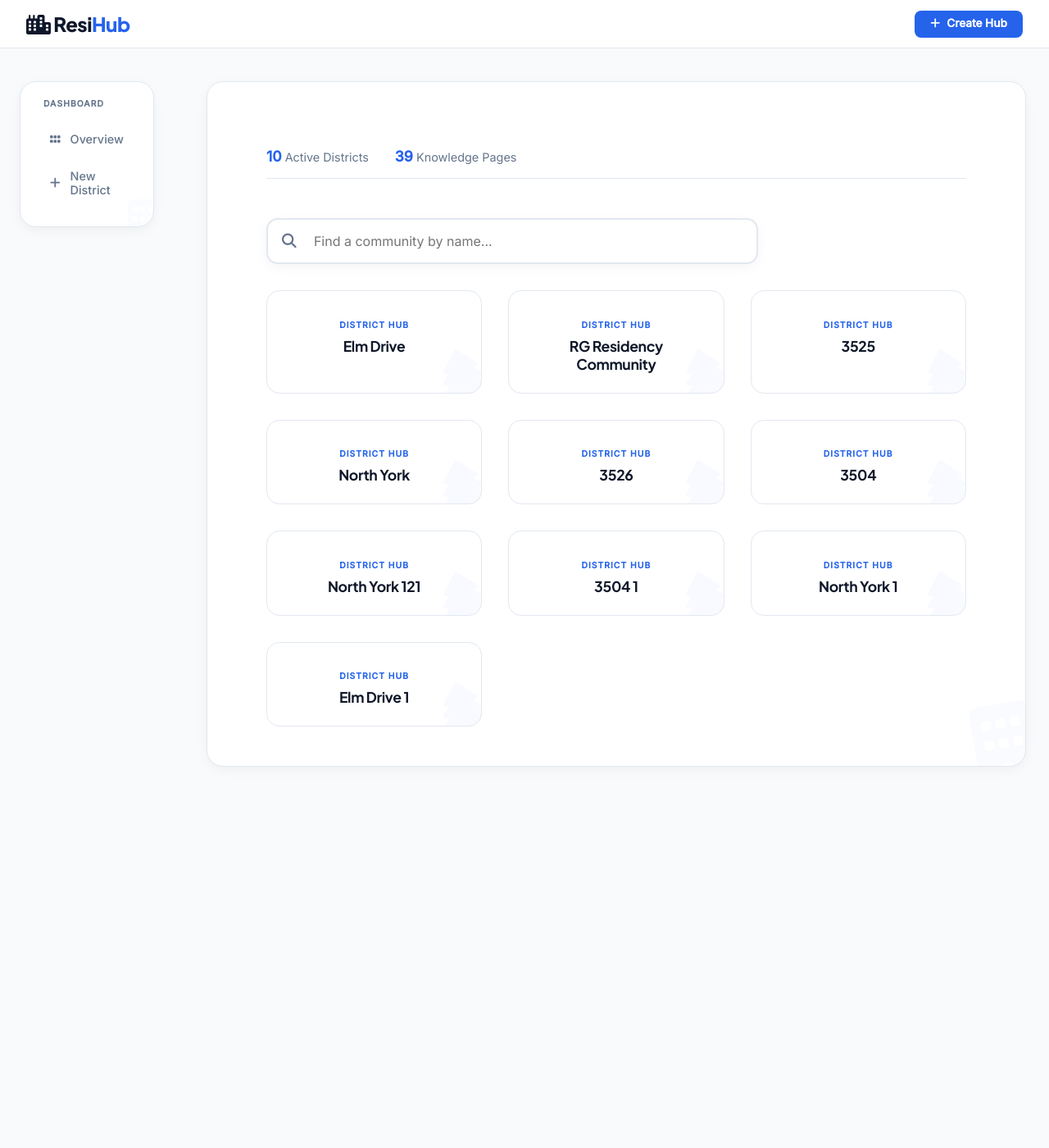
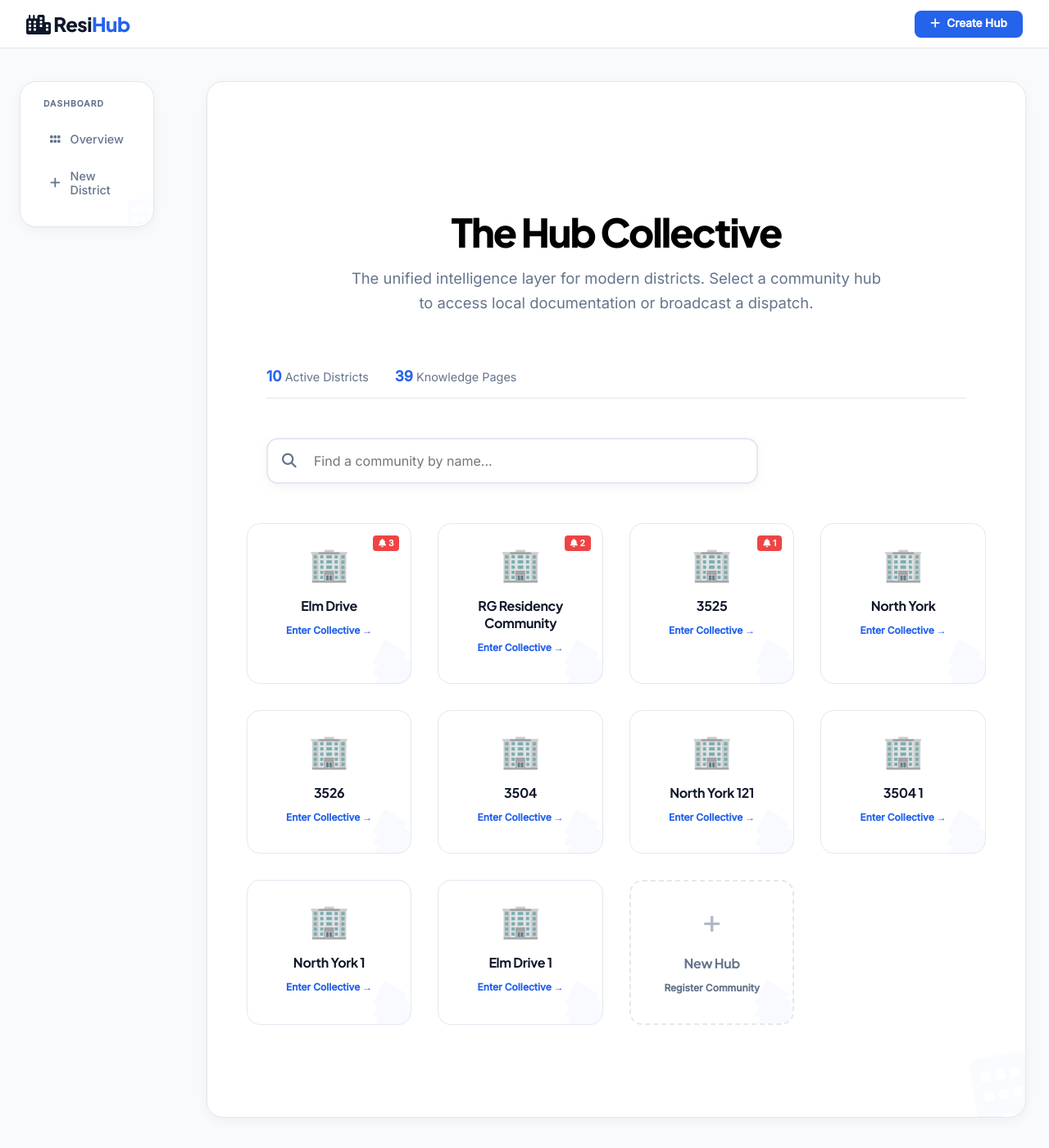
Before and after one commit to dekumar2-lab/lab-community, a Jekyll site: the page built from index.html, in a window 1280 px wide and 1400 px high. Shown: the whole window at 82% size. Built offline with Jekyll 4.4.1, drawn with Linux system fonts in a browser that asks for light colours.

```diff
--- a/index.html
+++ b/index.html
@@ -1,37 +1,59 @@
 ---
 layout: default
-title: Community Dashboard
+title: Home
 ---
 
+<div class="home-watermark-wrapper">
+    <div style="text-align: center; padding: 4rem 0;">
+        <h1 style="font-size: 3rem; margin-bottom: 0.75rem; letter-spacing: -2px; font-weight: 800;">The Hub Collective
+        </h1>
+        <p
+            style="color: var(--text-muted); font-size: 1.15rem; max-width: 650px; margin: 0 auto 4rem auto; line-height: 1.6;">
+            The unified intelligence layer for modern districts. Select a community hub to access local documentation or
+            broadcast a dispatch.
+        </p>
+
         <section class="dashboard-controls" style="max-width: 1100px; margin: 2rem auto; padding: 0 1.5rem;">
-    <div class="stats-bar" style="display: flex; gap: 2rem; font-size: 0.9rem; color: var(--text-muted); border-bottom: 1px solid var(--border); padding-bottom: 1rem; margin-bottom: 1.5rem;">
+            <div class="stats-bar"
+                style="display: flex; gap: 2rem; font-size: 0.9rem; color: var(--text-muted); border-bottom: 1px solid var(--border); padding-bottom: 1rem; margin-bottom: 1.5rem;">
                 {% assign condos = site.pages | map: 'condo' | uniq | compact %}
                 <span><strong>{{ condos.size }}</strong> Active Districts</span>
                 <span><strong>{{ site.pages.size }}</strong> Knowledge Pages</span>
             </div>
 
             <div class="search-wrapper" style="position: relative; width: 100%; max-width: 600px;">
-        <i class="fa-solid fa-magnifying-glass" style="position: absolute; left: 1.2rem; top: 50%; transform: translateY(-50%); color: var(--text-muted);"></i>
+                <i class="fa-solid fa-magnifying-glass"
+                    style="position: absolute; left: 1.2rem; top: 50%; transform: translateY(-50%); color: var(--text-muted);"></i>
                 <input type="text" id="communitySearch" placeholder="Find a community by name..." onkeyup="filterHubs()"
                     style="width: 100%; padding: 1rem 1rem 1rem 3.5rem; border: 2px solid var(--border); border-radius: 14px; font-size: 1rem; box-shadow: var(--shadow);">
             </div>
         </section>
 
-<div class="community-grid" id="hubGrid" style="max-width: 1100px; margin: 0 auto; padding: 0 1.5rem;">
-    {% for c in condos %}
-    <div class="hub-card" data-name="{{ c | downcase }}">
-        <a href="{{ site.baseurl }}/content/{{ c | slugify }}/" style="text-decoration: none; color: inherit;">
-            <div class="hub-card-inner">
-                <p style="text-transform: uppercase; font-size: 0.65rem; letter-spacing: 1px; color: var(--primary); margin-bottom: 0.5rem;">District Hub</p>
-                <h3 style="margin: 0; font-size: 1.1rem;">{{ c }}</h3>
+        <div class="community-grid">
+            {% assign condos = site.pages | map: 'condo' | uniq | compact %}
+            {% for building in condos %}
+            {% assign alerts = site.pages | where: "layout", "broadcast" | where: "condo", building %}
+
+            <a href="{{ site.baseurl }}/content/{{ building | slugify }}/" class="hub-card">
+                {% if alerts.size > 0 %}
+                <div
+                    style="position: absolute; top: 12px; right: 12px; background: #ef4444; color: white; font-size: 0.65rem; padding: 3px 7px; border-radius: 6px; font-weight: 800; border: 2px solid white;">
+                    <i class="fa-solid fa-bell"></i> {{ alerts.size }}
                 </div>
+                {% endif %}
+                <div style="font-size: 2.5rem; margin-bottom: 1rem; opacity: 0.9;">🏢</div>
+                <h3 style="font-weight: 700;">{{ building }}</h3>
+                <p>Enter Collective →</p>
+            </a>
+            {% endfor %}
+
+            <a href="{{ site.baseurl }}/submit.html?mode=new" class="hub-card"
+                style="border: 2px dashed var(--border); background: transparent; box-shadow: none;">
+                <div style="font-size: 2.5rem; margin-bottom: 1rem; color: var(--text-muted); opacity: 0.5;">+</div>
+                <h3 style="color: var(--text-muted);">New Hub</h3>
+                <p style="color: var(--text-muted);">Register Community</p>
             </a>
         </div>
-    {% endfor %}
-
-    <div id="noResults" style="display: none; grid-column: 1/-1; text-align: center; padding: 4rem; color: var(--text-muted);">
-        <i class="fa-solid fa-magnifying-glass-blur" style="font-size: 3rem; margin-bottom: 1rem; opacity: 0.2;"></i>
-        <p>No districts match your search.</p>
     </div>
 </div>
 
```
Also changed, not shown: other parts of index.html (+2 -0 lines). Lines whose indentation alone changed are shown as unchanged.
